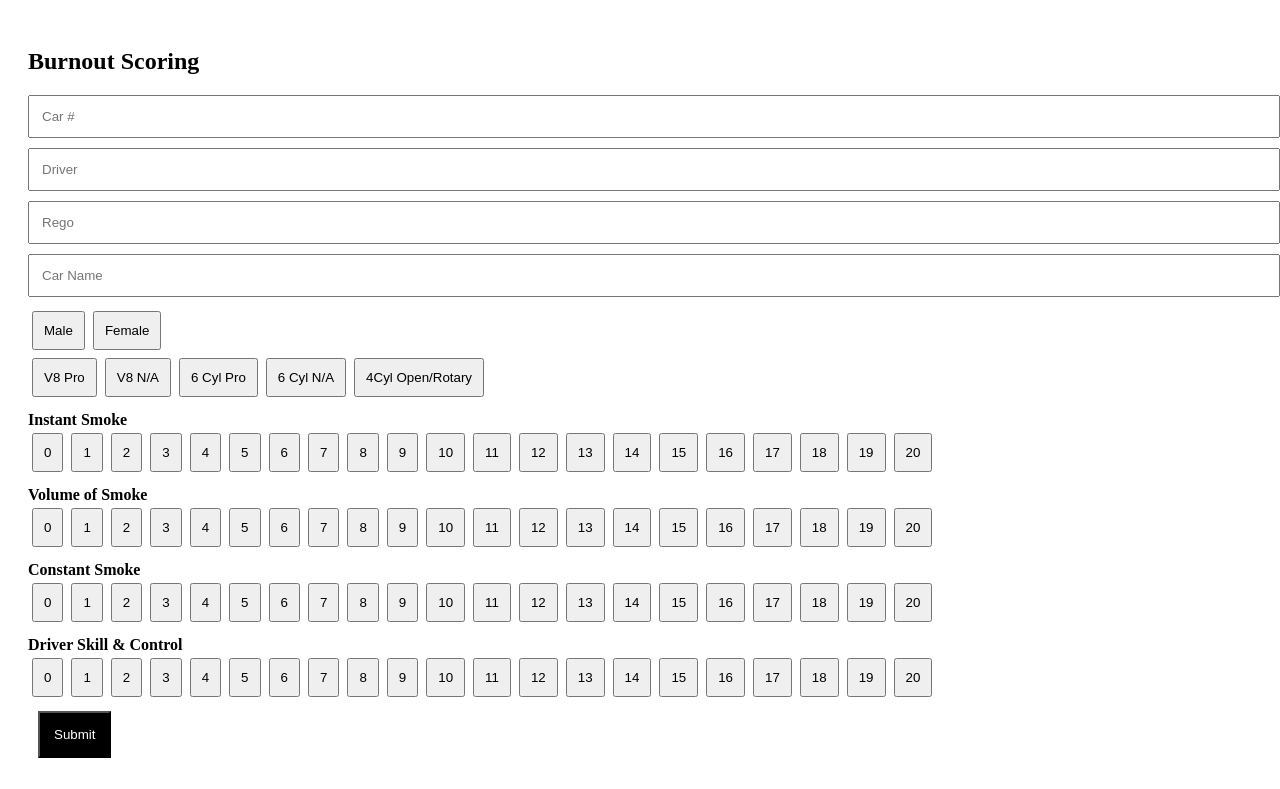
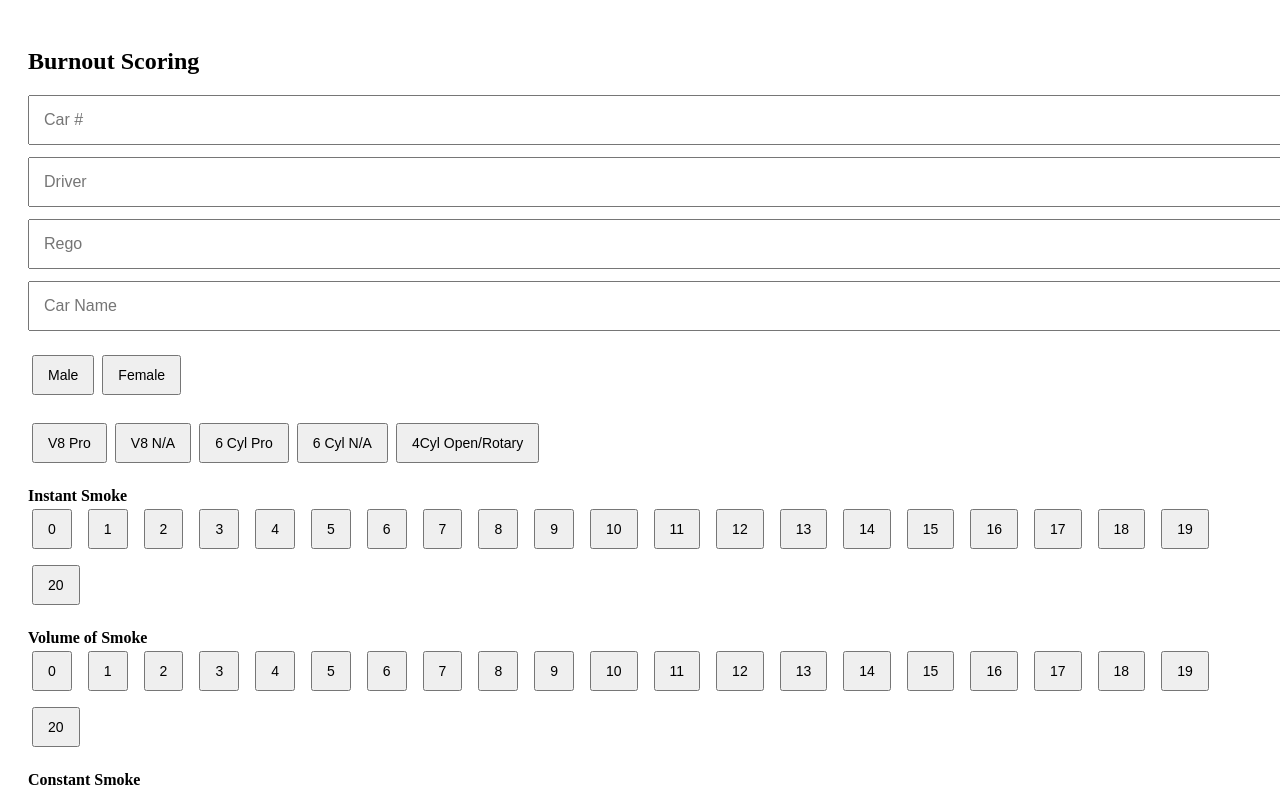
Before and after one commit to Les134/Autofest.Final-, a React (Create React App) app: page / in a window 1280 px wide. Shown: the top 789 px of the page. Built offline with nearby package versions, Linux system fonts and the light colour scheme.

Commit message:
Update App.js

```diff
--- a/src/App.js
+++ b/src/App.js
@@ -21,6 +21,8 @@ export default function App(){
 
   const [scores,setScores] = useState({});
   const [data,setData] = useState([]);
+
+  const [view,setView] = useState("judge");
 
   function setScore(cat,val){
     setScores({...scores,[cat]:val});
@@ -47,13 +49,41 @@ export default function App(){
 
     setData([...data,entry]);
 
+    // CLEAR FORM
     setScores({});
-    setCar(""); setDriver(""); setRego(""); setCarName("");
-    setGender(""); setCarClass("");
+    setCar("");
+    setDriver("");
+    setRego("");
+    setCarName("");
+    setGender("");
+    setCarClass("");
   }
 
   function leaderboard(){
-    return data.sort((a,b)=>b.total-a.total);
+    return [...data].sort((a,b)=>b.total-a.total);
+  }
+
+  function top150(){
+    return leaderboard().slice(0,150);
+  }
+
+  // 🔥 TOP 150 SCREEN
+  if(view==="top150"){
+    return (
+      <div style={{padding:20}}>
+        <h2>🏁 Top 150</h2>
+
+        {top150().map((e,i)=>(
+          <div key={i} style={row}>
+            #{i+1} | Car No: {e.car} | {e.driver} | Total: {e.total}
+          </div>
+        ))}
+
+        <button style={btnBig} onClick={()=>setView("judge")}>
+          ⬅ Back
+        </button>
+      </div>
+    );
   }
 
   return (
@@ -66,12 +96,14 @@ export default function App(){
       <input placeholder="Rego" value={rego} onChange={e=>setRego(e.target.value)} style={input}/>
       <input placeholder="Car Name" value={carName} onChange={e=>setCarName(e.target.value)} style={input}/>
 
-      <div>
+      {/* GENDER */}
+      <div style={section}>
         <button style={gender==="Male"?btnGreen:btn} onClick={()=>setGender("Male")}>Male</button>
         <button style={gender==="Female"?btnGreen:btn} onClick={()=>setGender("Female")}>Female</button>
       </div>
 
-      <div>
+      {/* CLASS */}
+      <div style={section}>
         {classes.map(c=>(
           <button key={c} style={carClass===c?btnBlue:btn} onClick={()=>setCarClass(c)}>
             {c}
@@ -79,19 +111,32 @@ export default function App(){
         ))}
       </div>
 
+      {/* SCORES */}
       {categories.map(cat=>(
-        <div key={cat} style={{marginTop:10}}>
+        <div key={cat} style={section}>
           <strong>{cat}</strong><br/>
-          {Array.from({length:21},(_,i)=>(
-            <button key={i} onClick={()=>setScore(cat,i)} style={scores[cat]===i?btnRed:btn}>
-              {i}
-            </button>
-          ))}
+
+          <div style={rowWrap}>
+            {Array.from({length:21},(_,i)=>(
+              <button
+                key={i}
+                onClick={()=>setScore(cat,i)}
+                style={scores[cat]===i?btnRed:btn}
+              >
+                {i}
+              </button>
+            ))}
+          </div>
         </div>
       ))}
 
-      <button style={btnBig} onClick={submit}>Submit</button>
+      {/* ACTION BUTTONS */}
+      <div style={section}>
+        <button style={btnBig} onClick={submit}>Submit</button>
+        <button style={btnBig} onClick={()=>setView("top150")}>Top 150</button>
+      </div>
 
+      {/* LIVE LEADERBOARD */}
       <h3>Leaderboard</h3>
 
       {leaderboard().map((e,i)=>(
@@ -104,11 +149,46 @@ export default function App(){
   );
 }
 
-const input = {display:"block",width:"100%",padding:"12px",marginBottom:"10px"};
-const row = {padding:"10px",background:"#eee",marginBottom:"6px"};
+const input = {
+  display:"block",
+  width:"100%",
+  padding:"14px",
+  marginBottom:"12px",
+  fontSize:"16px"
+};
 
-const btn = {padding:"10px",margin:"4px"};
+const section = {
+  marginTop:"20px",
+  marginBottom:"20px"
+};
+
+const row = {
+  padding:"12px",
+  background:"#eee",
+  marginBottom:"8px",
+  borderRadius:"6px"
+};
+
+const rowWrap = {
+  display:"flex",
+  flexWrap:"wrap",
+  gap:"8px"
+};
+
+const btn = {
+  padding:"10px 14px",
+  margin:"4px",
+  fontSize:"14px"
+};
+
 const btnRed = {...btn,background:"red",color:"#fff"};
 const btnBlue = {...btn,background:"blue",color:"#fff"};
 const btnGreen = {...btn,background:"green",color:"#fff"};
-const btnBig = {padding:"14px",margin:"10px",background:"#000",color:"#fff"};
+
+const btnBig = {
+  padding:"16px",
+  margin:"8px",
+  background:"#000",
+  color:"#fff",
+  fontSize:"16px"
+};
```
